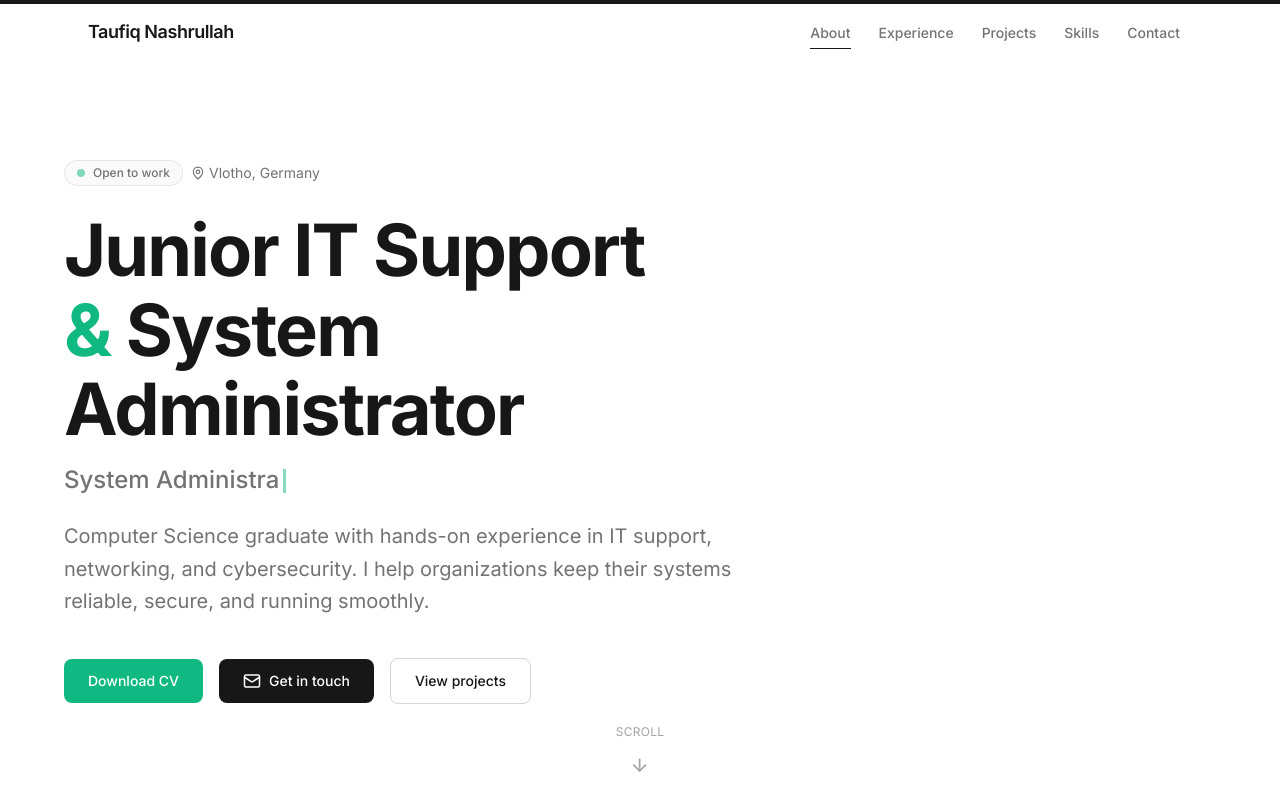
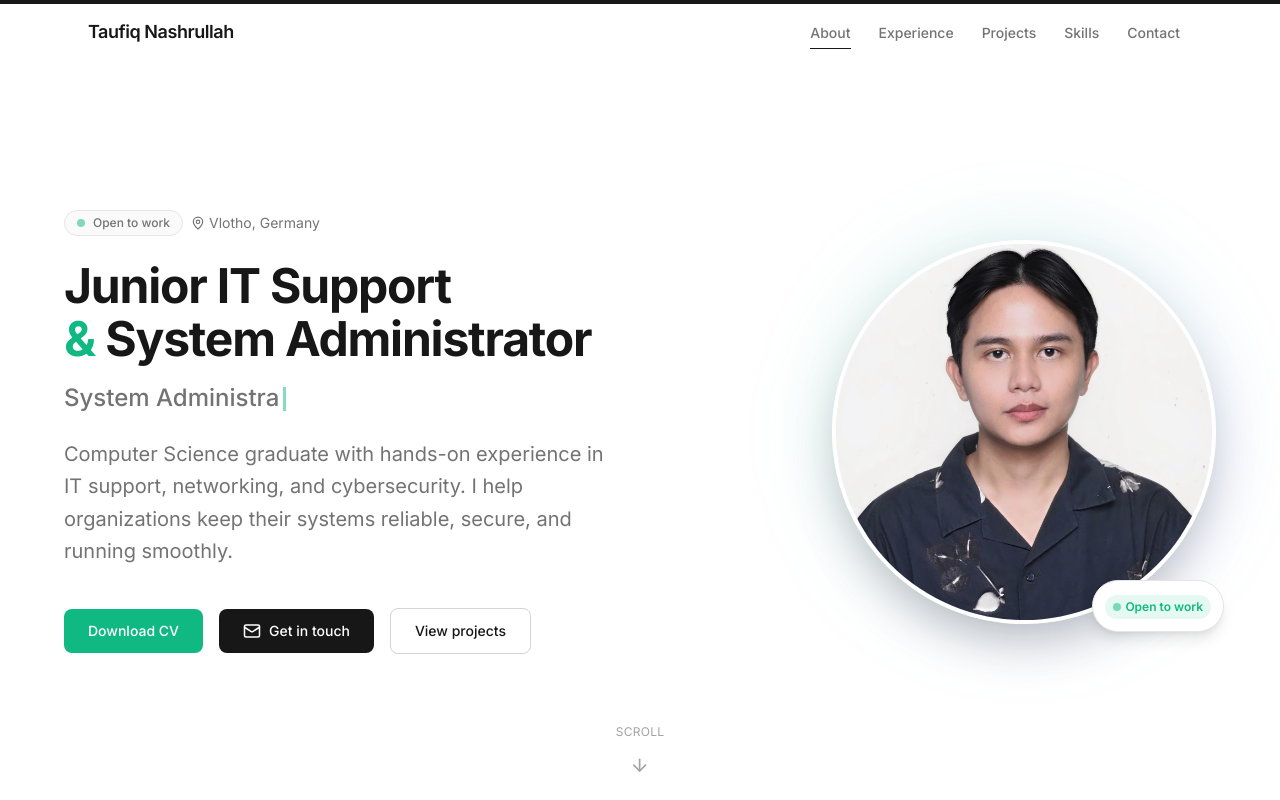
Before and after one commit to taufiqnasrullah195/my-portofolio, a Next.js app: page / in a window 1280 px wide. Shown: the top 800 px of the page. Built offline with nearby package versions, Linux system fonts and the light colour scheme.

Commit message:
feat: add profile photo in Hero with gradient border and open-to-work badge

```diff
--- a/app/sections/Hero.tsx
+++ b/app/sections/Hero.tsx
@@ -3,6 +3,7 @@
 import { useEffect, useState } from "react";
 import { motion } from "framer-motion";
 import { ArrowDown, Mail, MapPin } from "lucide-react";
+import Image from "next/image";
 
 const roles = [
   "IT Support Specialist",
@@ -51,7 +52,9 @@ export default function Hero() {
       />
 
       <div className="mx-auto max-w-6xl w-full">
-        <div className="max-w-3xl">
+        <div className="grid grid-cols-1 lg:grid-cols-2 gap-12 items-center">
+          {/* Text Content */}
+          <div className="order-2 lg:order-1">
             <motion.div
               initial={{ opacity: 0, y: 20 }}
               animate={{ opacity: 1, y: 0 }}
@@ -72,7 +75,7 @@ export default function Hero() {
               initial={{ opacity: 0, y: 20 }}
               animate={{ opacity: 1, y: 0 }}
               transition={{ duration: 0.6, delay: 0.1, ease: [0.16, 1, 0.3, 1] }}
-            className="text-4xl sm:text-5xl md:text-6xl lg:text-7xl font-bold tracking-tight text-[#171717] leading-[1.1]"
+              className="text-4xl sm:text-5xl md:text-6xl lg:text-5xl font-bold tracking-tight text-[#171717] leading-[1.1]"
             >
               Junior IT Support
               <br />
@@ -138,6 +141,34 @@ export default function Hero() {
               </a>
             </div>
           </div>
+
+          {/* Profile Image */}
+          <motion.div
+            initial={{ opacity: 0, scale: 0.9 }}
+            animate={{ opacity: 1, scale: 1 }}
+            transition={{ duration: 0.7, delay: 0.2, ease: [0.16, 1, 0.3, 1] }}
+            className="order-1 lg:order-2 flex justify-center lg:justify-end"
+          >
+            <div className="relative w-64 h-64 sm:w-80 sm:h-80 lg:w-96 lg:h-96">
+              <div className="absolute inset-0 rounded-full bg-gradient-to-br from-[#10b981]/20 to-[#6366f1]/20 blur-2xl" />
+              <div className="relative w-full h-full rounded-full overflow-hidden border-4 border-white shadow-2xl">
+                <Image
+                  src="/profile.jpg"
+                  alt="Taufiq Nashrullah"
+                  fill
+                  className="object-cover"
+                  priority
+                />
+              </div>
+              <div className="absolute -bottom-2 -right-2 bg-white rounded-full p-3 shadow-lg border border-[#e5e5e5]">
+                <span className="inline-flex items-center gap-1 px-2 py-1 rounded-full bg-[#10b981]/10 text-[#10b981] text-xs font-semibold">
+                  <span className="w-2 h-2 rounded-full bg-[#10b981] animate-pulse" />
+                  Open to work
+                </span>
+              </div>
+            </div>
+          </motion.div>
+        </div>
       </div>
 
       <motion.div
```
Also changed, not shown: public/profile.jpg (added). Lines whose indentation alone changed are shown as unchanged.
